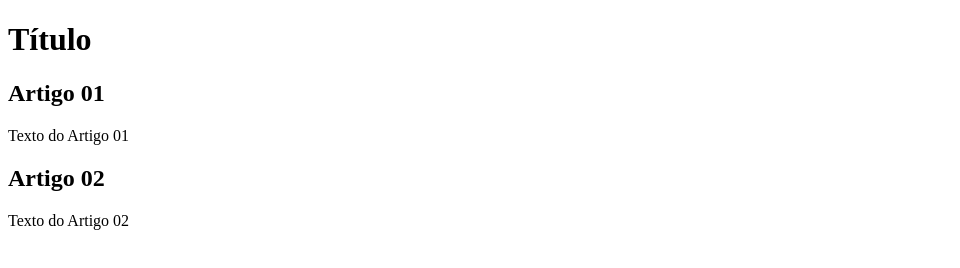
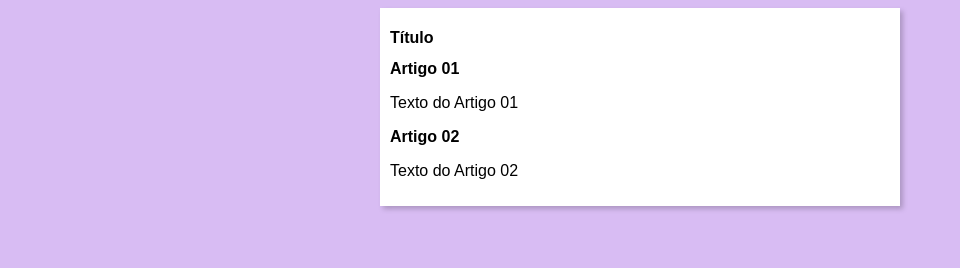
Before and after one commit to felipemm-santos/projeto-site, a plain HTML site: page index.html in a window 1280 px wide. Shown: the whole page, without its empty margins (0-960 px from the left). Drawn offline with Linux system fonts and the light colour scheme.

Commit message:
Inicie o design

```diff
--- /dev/null
+++ b/estilos/style.css
@@ -0,0 +1,18 @@
+@charset "UTF-8";
+
+*{
+    font-family: Arial, Helvetica, sans-serif;
+    font-size: 16px;
+}
+
+body{
+    background-color: rgb(216, 188, 243);
+}
+
+main {
+    background-color: white;
+    width: 500px;
+    margin: auto;
+    padding: 10px;
+    box-shadow: 3px 3px 5px rgba(0, 0, 0, 0.205);
+}
--- a/index.html
+++ b/index.html
@@ -4,6 +4,7 @@
     <meta charset="UTF-8">
     <meta name="viewport" content="width=device-width, initial-scale=1.0">
     <title>Título</title>
+    <link rel="stylesheet" href="estilos/style.css">
 </head>
 <body>
     <main>
```
